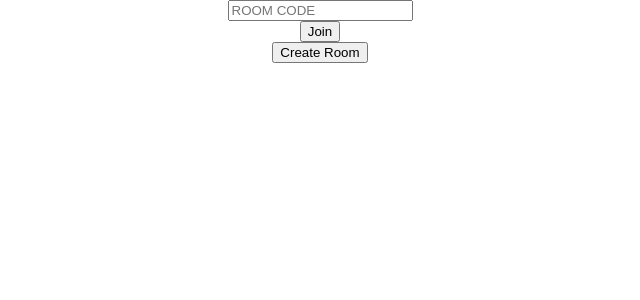
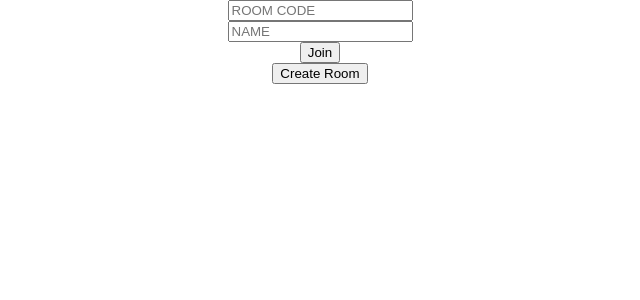
Before and after one commit to rocmal1/picnicbox, a React (Create React App) app in the folder frontend/: page / in a window 1280 px wide. Shown: the top 300 px of the page, without its empty margins (320-960 px from the left). Built offline with nearby package versions, Linux system fonts and the light colour scheme.

Commit message:
Add name input to homepage

```diff
--- a/frontend/src/App.js
+++ b/frontend/src/App.js
@@ -11,20 +11,28 @@
 
 function App() {
   // ** STATE
-  // Room Code is input to a text box which is tracked as state
+  // Room Code and Player Name are input to text boxes which are tracked as state
   const [roomCode, setRoomCode] = useState("");
+  const [name, setName] = useState("");
   // Error message is tracked as state and displayed in the ErrorComponent
   const [errorText, setErrorText] = useState("");
 
-  // ** REF
-  const joinRoomInputRef = useRef(null);
-
   const handleRoomCodeInputChange = (e) => {
+    // Validate inputs, only latin alphabet uppercase
     let val = e.target.value;
     val = val.replace(/[^a-zA-Z]/g, "").toUpperCase();
     e.target.value = val;
-    console.log("Current Room Code: ", e.target.value);
+    // Update state to reflect new input
     setRoomCode(e.target.value);
+  };
+
+  const handleNameInputChange = (e) => {
+    // Validate inputs, only latin alphabet uppercase
+    let val = e.target.value;
+    val = val.replace(/[^a-zA-Z]/g, "").toUpperCase();
+    e.target.value = val;
+    // Update state to reflect new input
+    setName(e.target.value);
   };
 
   // Query the server to find if the room exists. If it does, try to join the room.
@@ -83,12 +91,16 @@
     <div className="App">
       <input
         type="text"
-        placeholder="Room Code"
+        placeholder="ROOM CODE"
         onChange={handleRoomCodeInputChange}
-        ref={joinRoomInputRef}
         maxLength="4"
       />
-
+      <input
+        type="text"
+        placeholder="NAME"
+        onChange={handleNameInputChange}
+        maxLength="12"
+      />
       <button id="joinRoomSubmit" onClick={handleJoinRoomSubmit}>
         Join
       </button>
```
